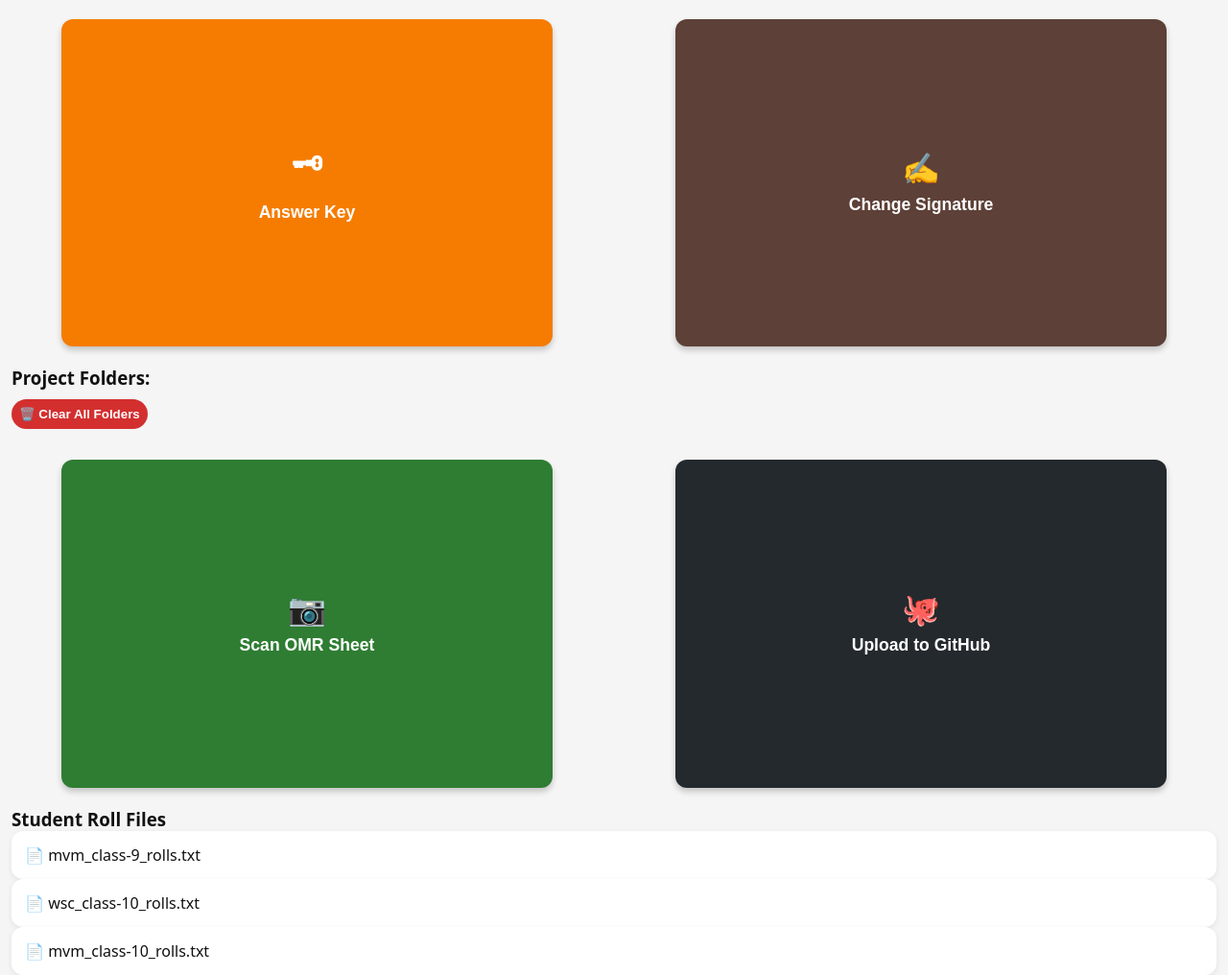
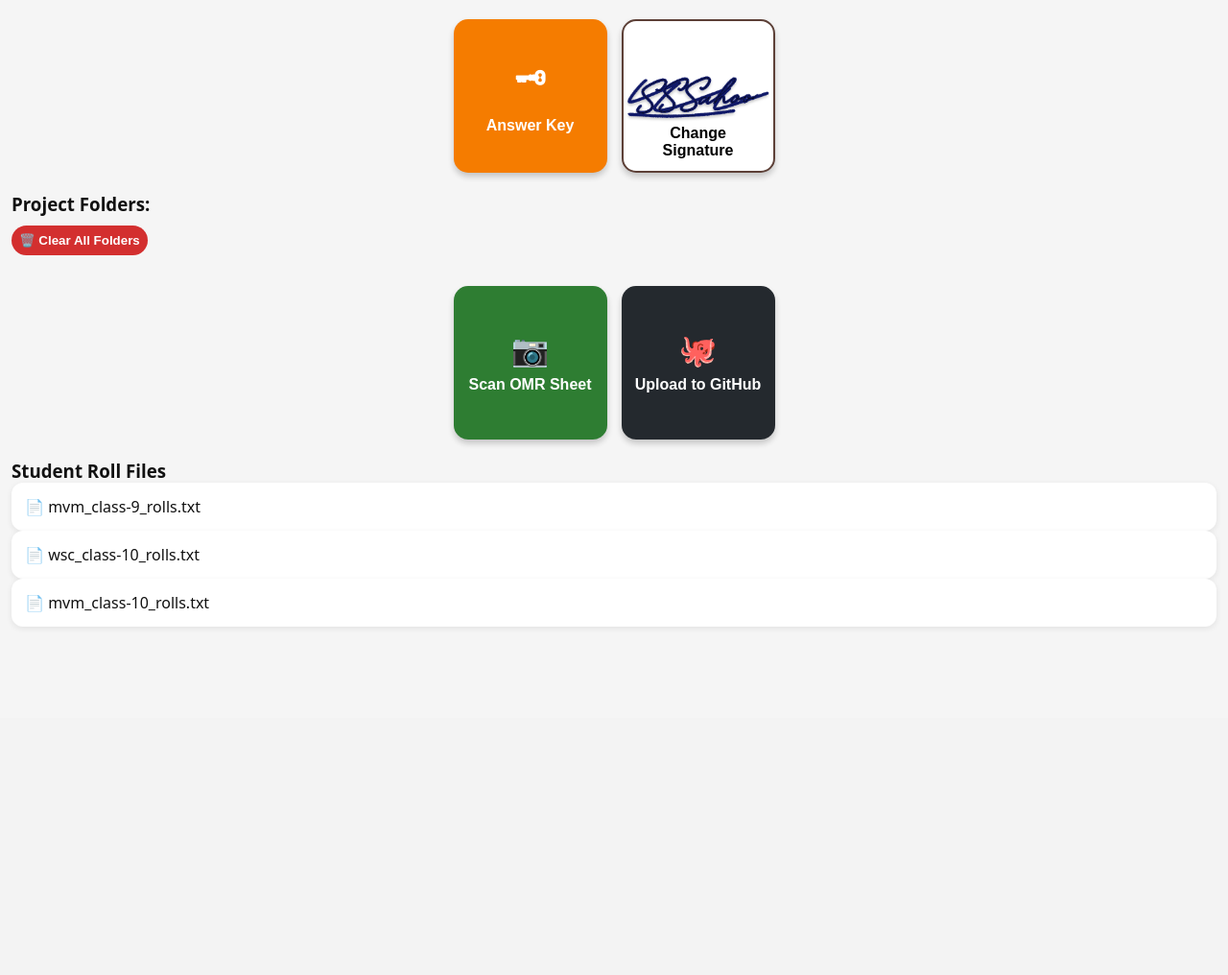
Before and after one commit to Ashit-10/PYTHON_OMR_APP, a Flask app: page / in a window 1280 px wide. Shown: the part 52-1068 px from the top of the page at 96% size. After the commit the page ends 690 px from the top, so only its background shows below. Run offline with Flask 3, Linux system fonts and the light colour scheme.

Commit message:
Update index.html

```diff
--- a/templates/index.html
+++ b/templates/index.html
@@ -5,6 +5,63 @@
 <meta name="viewport" content="width=device-width, initial-scale=1">
 <title>OMR Dashboard</title>
 <link rel="stylesheet" href="/static/style.css">
+<style>
+    /* Square Button Layout Logic */
+    .actions {
+        display: flex;
+        justify-content: center;
+        gap: 15px;
+        margin: 20px 12px;
+    }
+
+    .actions button {
+        flex: 1;
+        aspect-ratio: 1 / 1;
+        max-width: 160px;
+        display: flex;
+        flex-direction: column;
+        align-items: center;
+        justify-content: center;
+        font-size: 1rem;
+        font-weight: bold;
+        border-radius: 15px;
+        border: none;
+        cursor: pointer;
+        transition: transform 0.1s;
+        padding: 10px;
+        text-align: center;
+    }
+
+    .actions button:active { transform: scale(0.95); }
+
+    .btn-key { background-color: #f57c00; color: white; }
+    .btn-sign { background-color: #5d4037; color: white; }
+    .btn-scan { background-color: #2e7d32; color: white; }
+    .btn-git { background-color: #24292e; color: white; }
+
+    .actions button span {
+        font-size: 2rem;
+        margin-bottom: 8px;
+    }
+
+    /* Style for the button when a signature is loaded */
+    .btn-sign-active {
+        background-size: contain !important;
+        background-repeat: no-repeat !important;
+        background-position: center !important;
+        background-color: #ffffff !important; /* White background for PNG contrast */
+        color: #000 !important;
+        border: 2px solid #5d4037 !important;
+    }
+
+    /* Keep the label readable over the image */
+    .btn-sign-active b {
+        background: rgba(255,255,255,0.7);
+        padding: 2px 6px;
+        border-radius: 4px;
+        margin-top: auto;
+    }
+</style>
 </head>
 <body>
 
@@ -20,17 +77,14 @@
     </div>
 </header>
 
-
 <section class="actions">
   <button class="btn-key" onclick="openAnswerKey()">
     <span>🗝</span> Answer Key
   </button>
   <button id="mainSignBtn" class="btn-sign" onclick="showSignModal()">
-    <span>✍️</span> Change Signature
+    <span id="signEmoji">✍️</span> <b id="signText">Change Signature</b>
   </button>
-
 </section>
-
 
 <div id="pixelModal" class="modal hidden">
   <div class="modal-content">
@@ -38,7 +92,7 @@
     <input type="number" id="pixelInput" placeholder="Value from config">
     <div class="modal-buttons">
       <button onclick="savePixelValue()">Save</button>
-      <button onclick="closePixelModal()"">Cancel</button>
+      <button onclick="closePixelModal()">Cancel</button>
     </div>
   </div>
 </div>
@@ -46,12 +100,12 @@
 <div id="signModal" class="modal hidden">
   <div class="modal-content">
     <h3>Select Signature</h3>
-    <div style="display: flex; flex-direction: column; gap: 20px; margin-top: 15px;">
-      <button style="font-size: 18px; border-radius: 6px; padding: 5px 30px;" onclick="updateSignature('ashit_sign.png')" style="background: #444;">Ashit</button>
-      <button style="font-size: 18px; border-radius: 6px; padding: 5px 30px;" onclick="updateSignature('rupa_sign.png')" style="background: #444;">Rupa</button>
-      <button style="font-size: 18px; border-radius: 6px; padding: 5px 30px;" onclick="updateSignature('lakhia_sign.png')" style="background: #444;">Lakhia Bhai</button>
-      <button style="font-size: 18px; border-radius: 6px; padding: 5px 30px;" onclick="updateSignature('ananta_sign.png')" style="background: #444;">Ananta</button>
-      <button onclick="closeSignModal()" style="font-size: 18px; border-radius: 6px; padding: 5px 30px; background: #24292e; color: white; margin-top: 10px;">Cancel</button>
+    <div style="display: flex; flex-direction: column; gap: 15px; margin-top: 15px;">
+      <button style="font-size: 18px; border-radius: 6px; padding: 10px;" onclick="updateSignature('ashit_sign.png')">Ashit</button>
+      <button style="font-size: 18px; border-radius: 6px; padding: 10px;" onclick="updateSignature('rupa_sign.png')">Rupa</button>
+      <button style="font-size: 18px; border-radius: 6px; padding: 10px;" onclick="updateSignature('lakhia_sign.png')">Lakhia Bhai</button>
+      <button style="font-size: 18px; border-radius: 6px; padding: 10px;" onclick="updateSignature('ananta_sign.png')">Ananta</button>
+      <button onclick="closeSignModal()" style="font-size: 18px; border-radius: 6px; padding: 10px; background: #24292e; color: white; margin-top: 10px;">Cancel</button>
     </div>
   </div>
 </div>
@@ -60,7 +114,7 @@
   <h3>Project Folders:</h3>
   <div style="text-align: left;">
     <button onclick="confirmClearFolders()" style="background-color: #d32f2f; color: white; border: none; margin-top: 10px; padding: 8px 8px; border-radius: 18px; cursor: pointer; font-weight: bold;">
-    🗑️  Clear All Folders
+      🗑️ Clear All Folders
     </button>
   </div>
 
@@ -80,6 +134,7 @@
     {% endfor %}
   </div>
 </section>
+
 <section class="actions">
   <button class="btn-scan" onclick="location.href='/scan'">
     <span>📷</span> Scan OMR Sheet
@@ -123,9 +178,8 @@
       </div>
     {% endfor %}
   </div>
+</section>
 
-
-</section>
 <section class="actions">
   <button onclick="showModal()" style="display: none;">➕ Create Project Folder</button>
 </section>
@@ -143,28 +197,30 @@
 </div>
 
 <script>
-
+/* --- CONSOLIDATED FETCH LOGIC --- */
 function fetchPixelValue() {
     fetch("/get_config").then(r => r.json()).then(data => {
-        // 1. Handle Pixel Value
+        // Update Black Pixel
         const val = data.pixel_value || "--";
-        document.getElementById("pixelValDisplay").innerText = val;
-        document.getElementById("pixelInput").value = val;
+        const pixelBadge = document.getElementById("pixelValDisplay");
+        const pixelInp = document.getElementById("pixelInput");
+        if(pixelBadge) pixelBadge.innerText = val;
+        if(pixelInp) pixelInp.value = val;
 
-        // 2. Handle Signature Preview
+        // Update Signature Preview on Dashboard
         if (data.signature) {
             const signBtn = document.getElementById("mainSignBtn");
-            // Set the background image to the filename from config
+            const emoji = document.getElementById("signEmoji");
+            if (signBtn) {
+                // Point to root directory where png files are
                 signBtn.style.backgroundImage = `url('/${data.signature}')`;
-            signBtn.classList.add("btn-sign-preview");
-            // Optional: Hide the emoji icon to see the signature better
-            signBtn.querySelector('span').style.display = 'none';
+                signBtn.classList.add("btn-sign-active");
+                if (emoji) emoji.style.display = 'none'; // Hide emoji to show sign
             }
-    });
+        }
+    }).catch(err => console.error("Config load error:", err));
 }
 
-// Make sure to call this inside your updateSignature function too
-// so the dashboard updates immediately without a refresh!
 function updateSignature(filename) {
     fetch("/update_config", {
         method: "POST",
@@ -173,19 +229,15 @@ function updateSignature(filename) {
     })
     .then(response => {
         if (response.ok) {
-            alert("Signature updated!");
-            fetchPixelValue(); // <--- Refresh the preview on the main button
+            alert("Signature updated to: " + filename);
+            fetchPixelValue(); // Immediate background update
             closeSignModal();
         }
     });
 }
 
-
-/* --- NEW PIXEL LOGIC --- */
-function toggleMenu() {
-    document.getElementById("myDropdown").classList.toggle("show");
-    fetchPixelValue();
-}
+/* --- MENU & FOLDERS --- */
+function toggleMenu() { document.getElementById("myDropdown").classList.toggle("show"); }
 
 window.onclick = function(event) {
   if (!event.target.matches('.menu-btn')) {
@@ -197,46 +249,25 @@ window.onclick = function(event) {
 }
 
 function confirmClearFolders() {
-    // First Confirmation
-    const firstCheck = confirm("⚠️ This will permanently delete all images from 'input', 'output', 'error_images', and 'duplicates'. Do you want to proceed?");
-
-    if (firstCheck) {
-        // Second Confirmation
-        const secondCheck = confirm("Are you absolutely sure? This action cannot be undone.");
-
-        if (secondCheck) {
-            clearFolders();
-        }
+    if (confirm("⚠️ This will permanently delete all images. Proceed?")) {
+        if (confirm("Are you absolutely sure?")) { clearFolders(); }
     }
 }
 
 function clearFolders() {
-    fetch("/clear_project_folders", {
-        method: "POST",
-        headers: { "Content-Type": "application/json" }
-    })
-    .then(response => {
-        if (response.ok) {
-            alert("Folders cleared successfully.");
-            location.reload(); // Refresh to update the counts
-        } else {
-            alert("Error clearing folders. Please check the server logs.");
-        }
-    })
-    .catch(err => console.error("Request failed", err));
+    fetch("/clear_project_folders", { method: "POST" })
+    .then(res => res.ok ? location.reload() : alert("Error clearing folders."));
 }
 
-
-function fetchPixelValue() {
-    fetch("/get_config").then(r => r.json()).then(data => {
-        const val = data.pixel_value || "--";
-        document.getElementById("pixelValDisplay").innerText = val;
-        document.getElementById("pixelInput").value = val;
-    });
-}
-
+/* --- MODAL CONTROLS --- */
 function openPixelModal() { document.getElementById("pixelModal").classList.remove("hidden"); }
 function closePixelModal() { document.getElementById("pixelModal").classList.add("hidden"); }
+function showSignModal() { document.getElementById("signModal").classList.remove("hidden"); }
+function closeSignModal() { document.getElementById("signModal").classList.add("hidden"); }
+function showGitModal() { document.getElementById("gitModal").classList.remove("hidden"); }
+function closeGitModal() { document.getElementById("gitModal").classList.add("hidden"); }
+function showModal(){ document.getElementById("modal").classList.remove("hidden") }
+function closeModal(){ document.getElementById("modal").classList.add("hidden") }
 
 function savePixelValue() {
     const val = document.getElementById("pixelInput").value;
@@ -245,31 +276,10 @@ function savePixelValue() {
         headers: { "Content-Type": "application/json" },
         body: JSON.stringify({ pixel_value: val })
     }).then(() => {
-        document.getElementById("pixelValDisplay").innerText = val;
+        fetchPixelValue();
         closePixelModal();
     });
 }
-
-/* --- RESTORED ORIGINAL LOGIC --- */
-function showSignModal() { document.getElementById("signModal").classList.remove("hidden"); }
-function closeSignModal() { document.getElementById("signModal").classList.add("hidden"); }
-
-function updateSignature(filename) {
-    fetch("/update_config", {
-        method: "POST",
-        headers: { "Content-Type": "application/json" },
-        body: JSON.stringify({ signature: filename })
-    })
-    .then(response => {
-        if (response.ok) {
-            alert("Signature updated to: " + filename);
-            closeSignModal();
-        }
-    });
-}
-
-function showGitModal() { document.getElementById("gitModal").classList.remove("hidden"); }
-function closeGitModal() { document.getElementById("gitModal").classList.add("hidden"); }
 
 function submitGitUpload() {
     const tution = document.querySelector('input[name="tuition"]:checked').value;
@@ -281,8 +291,7 @@ function submitGitUpload() {
     const logContainer = document.getElementById("terminal-logs");
     logSection.classList.remove("hidden");
     logContainer.innerHTML = "Starting GitHub sync...<br>";
-    const url = `/run_gitup?tution=${tution}&class=${cls}&subject=${sub}`;
-    fetch(url).then(response => {
+    fetch(`/run_gitup?tution=${tution}&class=${cls}&subject=${sub}`).then(response => {
         const reader = response.body.getReader();
         const decoder = new TextDecoder();
         function read() {
@@ -297,10 +306,6 @@ function submitGitUpload() {
     });
 }
 
-function openFolder(f){ window.location.href = "/browse?path=" + encodeURIComponent(f); }
-function showModal(){ document.getElementById("modal").classList.remove("hidden") }
-function closeModal(){ document.getElementById("modal").classList.add("hidden") }
-
 function createFolder(){
   const clsVal = document.getElementById("clsInput").value.trim();
   const subVal = document.getElementById("subInput").value.trim();
@@ -311,6 +316,7 @@ function createFolder(){
   }).then(() => location.reload());
 }
 
+function openFolder(f){ window.location.href = "/browse?path=" + encodeURIComponent(f); }
 function openAnswerKey() { window.location.href = "/answer_key?folder=input"; }
 
 window.onload = fetchPixelValue;
```
Lines whose indentation alone changed are shown as unchanged.
